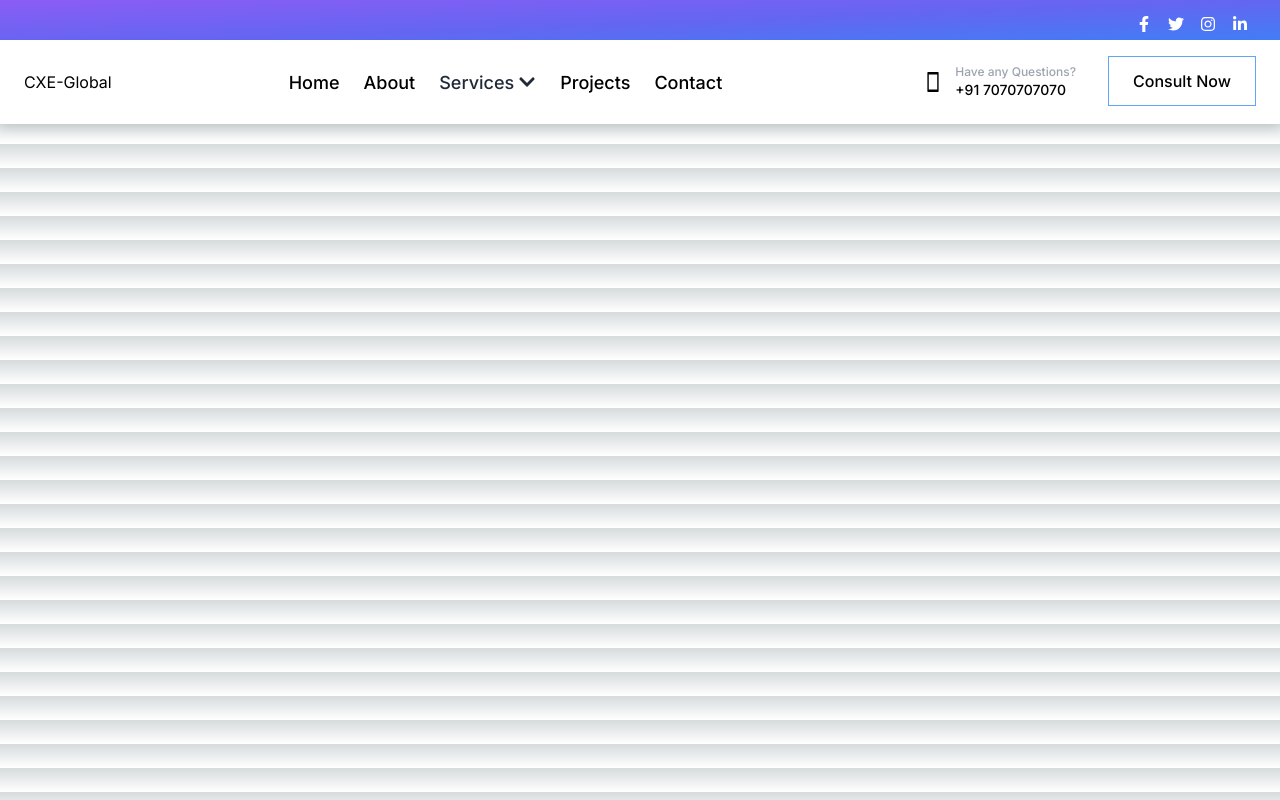
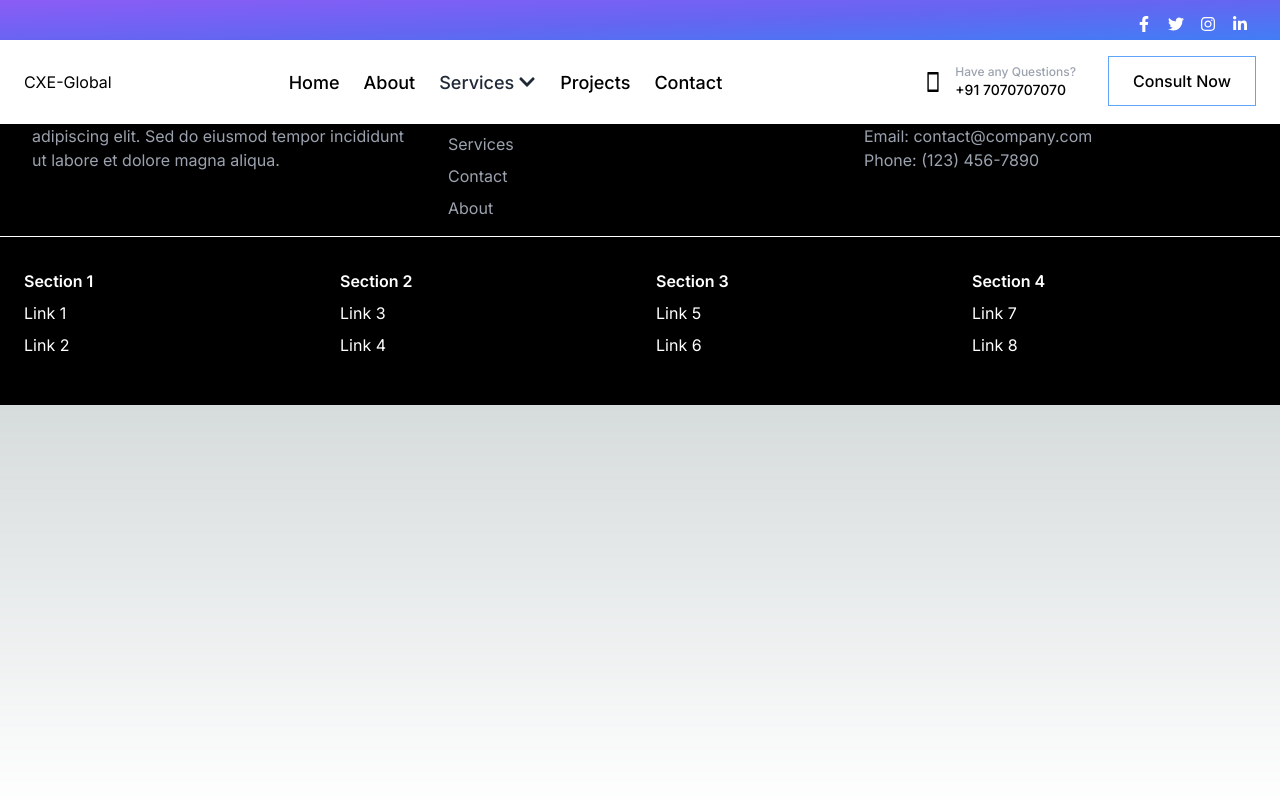
Before and after one commit to sxhil296/cxeglobal, a Next.js app: page /about in a window 1280 px wide. Built offline with nearby package versions, Linux system fonts and the light colour scheme.

Commit message:
footer and contactForm design fix

```diff
--- a/package.json
+++ b/package.json
@@ -16,6 +16,7 @@
     "next": "14.2.5",
     "react": "^18",
     "react-dom": "^18",
+    "react-flags-select": "^2.2.3",
     "react-icons": "^5.3.0",
     "react-slick": "^0.30.2",
     "rellax": "^1.12.1",
--- a/src/app/components/Companies.tsx
+++ b/src/app/components/Companies.tsx
@@ -6,19 +6,20 @@ const Companies = () => {
   return (
     <div className="w-full bg-white flex flex-col justify-center items-center sm:py-20 py-10 mb-8">
       <div className="max-w-[1280px] mx-auto text-center px-4">
-        <h1 className="text-3xl sm:text-4xl lg:text-5xl font-bold py-8">Our Business Partners</h1>
+        <h1 className="text-3xl sm:text-4xl lg:text-5xl font-bold py-8">
+          Our Business Partners
+        </h1>
         <p className="text-gray-600  mb-12 text-xl leading-relaxed text-balance">
           Lorem ipsum dolor sit amet consectetur, adipisicing elit. Vitae at
           quae consequatur tenetur illo, eligendi eveniet deleniti perferendis,
           inventore quibusdam aut porro tempore.
         </p>
-        {/* Company Logos */}
-        <div className="flex flex-wrap justify-center gap-7  sm:mb-6">
+
+        <div className="flex flex-wrap justify-center gap-4 sm:gap-7 sm:mb-6">
           {companies.map((company, index) => (
             <div
               key={index}
-              className="border border-black  p-4 sm:p-6 flex items-center justify-center hover:shadow-lg"
-              style={{ height: '140px', width: '240px' }}
+              className="border border-black p-4 sm:p-6 w-[130px] h-[90px] sm:w-[230px] sm:h-[130px] flex items-center justify-center hover:shadow-lg"
             >
               <img
                 src={company.img}
@@ -35,7 +36,7 @@ const Companies = () => {
           direction="right"
           speed="slow"
         />
-        </div>
+      </div>
     </div>
   );
 };
--- /dev/null
+++ b/src/app/components/ContactForm.tsx
@@ -0,0 +1,108 @@
+"use client";
+import React, { useState } from "react";
+import ReactFlagsSelect from "react-flags-select";
+
+const ContactForm = () => {
+  const [selectedCountry, setSelectedCountry] = useState("IN");
+  return (
+    <div className="p-10 sm:p-20 bg-gray-100">
+      <div className="max-w-[1280px] mx-auto flex flex-col sm:flex-row items-stretch justify-center gap-10 ">
+        {/* Map Section */}
+        <div className="w-full sm:w-1/2 p-1 sm:p-8">
+          <div className="h-64 sm:h-full">
+            <iframe
+              title="Google Map"
+              src="https://www.google.com/maps/embed?pb=!1m18!1m12!1m3!1d3153.8400756087766!2d144.95373561592664!3d-37.81628194276857!2m3!1f0!2f0!3f0!3m2!1i1024!2i768!4f13.1!3m3!1m2!1s0x6ad642af0f11fd81%3A0xf5776c7d0c9a6c0!2sVictoria%20Harbour!5e0!3m2!1sen!2sau!4v1623588264890!5m2!1sen!2sau"
+              width="100%"
+              height="100%"
+              style={{ border: 0 }}
+              allowFullScreen={false}
+              loading="lazy"
+            ></iframe>
+          </div>
+        </div>
+
+        <div className="w-full sm:w-1/2 p-1 sm:p-8">
+          <h2 className="text-3xl font-normal mb-4">Talk to Us!</h2>
+          <p className="mb-6 text-gray-600 text-balance">
+            We’d love to discuss your project or world-beating idea with you.
+            Alternatively, send through a request for a quotation, enquiry.
+          </p>
+
+          <form>
+            <div className="grid grid-cols-1 gap-4">
+              <div>
+                <input
+                  type="text"
+                  id="name"
+                  className="mt-1 p-2 w-full border-b shadow-b shadow-md focus:outline-none  "
+                  placeholder="Name"
+                />
+              </div>
+
+              <div className="grid grid-cols-1 sm:grid-cols-2 gap-4">
+                <div>
+                  <input
+                    type="email"
+                    id="email"
+                    className="mt-1 p-2 w-full border-b shadow-b shadow-md focus:outline-none  "
+                    placeholder="Email"
+                  />
+                </div>
+
+                <div className="flex items-center justify-center relative">
+                  <ReactFlagsSelect
+                    selected={selectedCountry}
+                    fullWidth={false}
+                    onSelect={(code) => setSelectedCountry(code)}
+                    className="absolute left-0 top-0 h-full"
+                    customLabels={{
+                      US: "+1",
+                      GB: "+44",
+                      IN: "+91",
+                      CA: "+1",
+                      AU: "+61",
+                    }}
+                  />
+                  <input
+                    type="tel"
+                    id="mobile"
+                    className="pl-2 p-2 w-full border-b shadow-b shadow-md focus:outline-none "
+                    placeholder="Mobile No."
+                  />
+                </div>
+              </div>
+
+              <div>
+                <input
+                  type="text"
+                  id="company"
+                  className="mt-1 p-2 w-full border-b shadow-b shadow-md focus:outline-none "
+                  placeholder="Company Name"
+                />
+              </div>
+
+              <div>
+                <textarea
+                  id="message"
+                  rows={4}
+                  className="mt-1 p-2 w-full border-b shadow-b shadow-md focus:outline-none "
+                  placeholder="Message"
+                ></textarea>
+              </div>
+
+              <button
+                type="submit"
+                className="mt-4 bg-custom-bg text-white py-3 px-6 transition-colors duration-200 w-full sm:max-w-[30%] text-xl text-center"
+              >
+                Submit
+              </button>
+            </div>
+          </form>
+        </div>
+      </div>
+    </div>
+  );
+};
+
+export default ContactForm;
--- /dev/null
+++ b/src/app/components/Footer.tsx
@@ -0,0 +1,122 @@
+const Footer = () => {
+  return (
+    <footer className="bg-black text-white py-8">
+      {/* Upper Section */}
+      <div className="max-w-[1280px] mx-auto px-4 sm:px-6 lg:px-8">
+        <div className="grid grid-cols-2 sm:grid-cols-3 gap-8">
+          {/* Section 1 */}
+          <div>
+            <h3 className="text-lg font-semibold mb-4">About Us</h3>
+            <p className="text-gray-400">
+              Lorem ipsum dolor sit amet, consectetur adipiscing elit. Sed do
+              eiusmod tempor incididunt ut labore et dolore magna aliqua.
+            </p>
+          </div>
+          {/* Section 2 */}
+          <div>
+            <h3 className="text-lg font-semibold mb-4">Quick Links</h3>
+            <ul className="space-y-2">
+              <li>
+                <a href="#" className="text-gray-400 hover:underline">
+                  Home
+                </a>
+              </li>
+              <li>
+                <a href="#" className="text-gray-400 hover:underline">
+                  Services
+                </a>
+              </li>
+              <li>
+                <a href="#" className="text-gray-400 hover:underline">
+                  Contact
+                </a>
+              </li>
+              <li>
+                <a href="#" className="text-gray-400 hover:underline">
+                  About
+                </a>
+              </li>
+            </ul>
+          </div>
+          {/* Section 3 */}
+          <div>
+            <h3 className="text-lg font-semibold mb-4">Contact Us</h3>
+            <p className="text-gray-400">123 Street Name, City, State, 12345</p>
+            <p className="text-gray-400">Email: contact@company.com</p>
+            <p className="text-gray-400">Phone: (123) 456-7890</p>
+          </div>
+        </div>
+      </div>
+      <div className="h-[1px] max-w-[1280px] bg-white mx-auto my-4"></div>
+      {/* Lower Section */}
+      <div className="">
+        <div className="max-w-[1280px] mx-auto px-4 sm:px-6 py-4 ">
+          <div className="grid grid-cols-2 sm:grid-cols-4 gap-8">
+            <div>
+              <h4 className="font-semibold">Section 1</h4>
+              <ul className="mt-2 space-y-2">
+                <li>
+                  <a href="#" className="hover:underline">
+                    Link 1
+                  </a>
+                </li>
+                <li>
+                  <a href="#" className="hover:underline">
+                    Link 2
+                  </a>
+                </li>
+              </ul>
+            </div>
+            <div>
+              <h4 className="font-semibold">Section 2</h4>
+              <ul className="mt-2 space-y-2">
+                <li>
+                  <a href="#" className="hover:underline">
+                    Link 3
+                  </a>
+                </li>
+                <li>
+                  <a href="#" className="hover:underline">
+                    Link 4
+                  </a>
+                </li>
+              </ul>
+            </div>
+            <div>
+              <h4 className="font-semibold">Section 3</h4>
+              <ul className="mt-2 space-y-2">
+                <li>
+                  <a href="#" className="hover:underline">
+                    Link 5
+                  </a>
+                </li>
+                <li>
+                  <a href="#" className="hover:underline">
+                    Link 6
+                  </a>
+                </li>
+              </ul>
+            </div>
+            <div>
+              <h4 className="font-semibold">Section 4</h4>
+              <ul className="mt-2 space-y-2">
+                <li>
+                  <a href="#" className="hover:underline">
+                    Link 7
+                  </a>
+                </li>
+                <li>
+                  <a href="#" className="hover:underline">
+                    Link 8
+                  </a>
+                </li>
+              </ul>
+            </div>
+          </div>
+        </div>
+      </div>
+    </footer>
+  );
+};
+
+export default Footer;
--- a/src/app/layout.tsx
+++ b/src/app/layout.tsx
@@ -3,6 +3,7 @@ import { Inter } from "next/font/google";
 import "./globals.css";
 import Navbar from "./components/Navbar";
 import TopNavbar from "./components/TopNavbar";
+import Footer from "./components/Footer";
 
 const inter = Inter({ subsets: ["latin"] });
 
@@ -20,8 +21,10 @@ export default function RootLayout({
     <html lang="en">
       <body className={inter.className}>
         <TopNavbar />
-        <Navbar/>
-        {children}</body>
+        <Navbar />
+        {children}
+        <Footer />
+      </body>
     </html>
   );
 }
--- a/src/app/page.tsx
+++ b/src/app/page.tsx
@@ -1,5 +1,6 @@
 import About from "./components/About";
 import Companies from "./components/Companies";
+import ContactForm from "./components/ContactForm";
 import Hero from "./components/Hero";
 import Services from "./components/Services";
 import TechStack from "./components/TechStack";
@@ -14,6 +15,7 @@ export default function Home() {
       <Companies/>
       <WhyCXE />
       <TechStack />
+      <ContactForm />
     </main>
   );
 }
```
Also changed, not shown: 1 other file (tests, documents, lock files or other folders).
